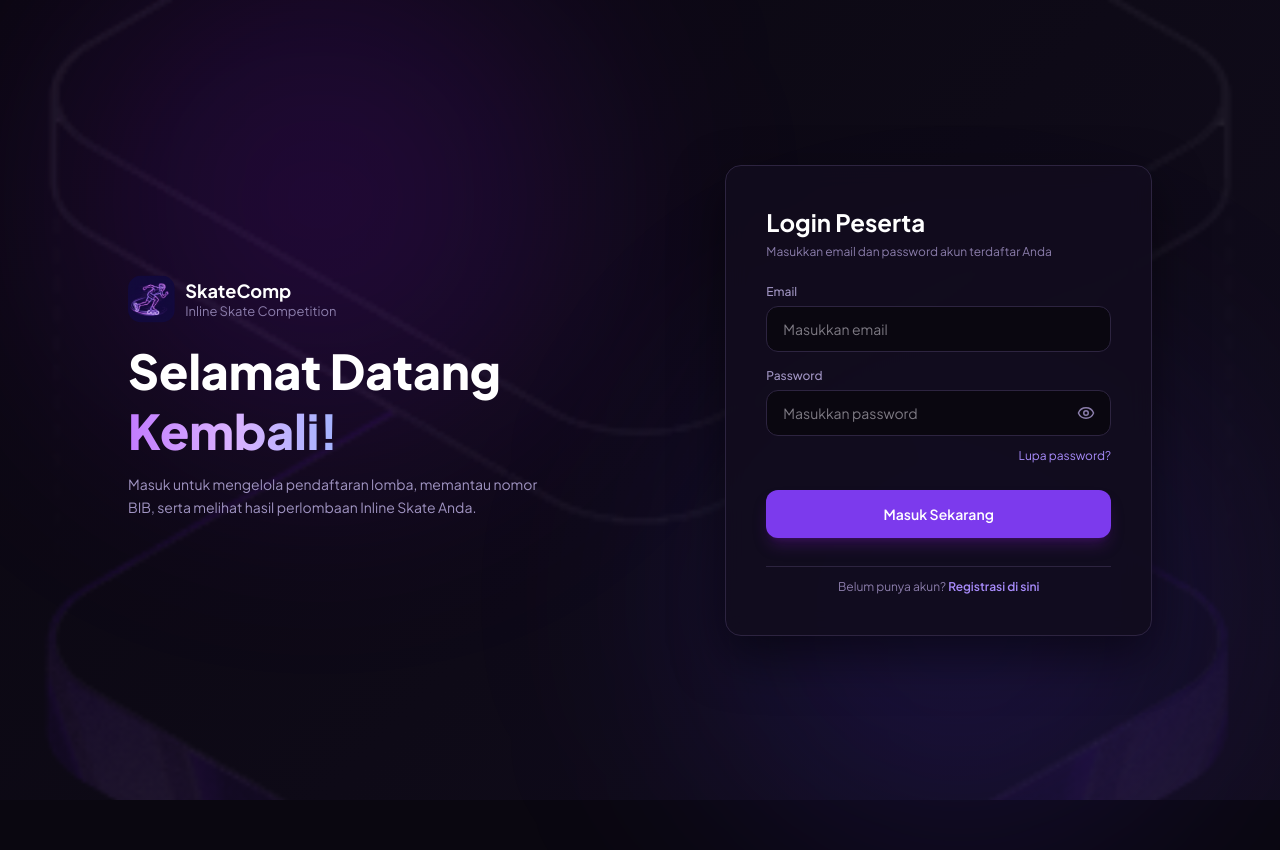
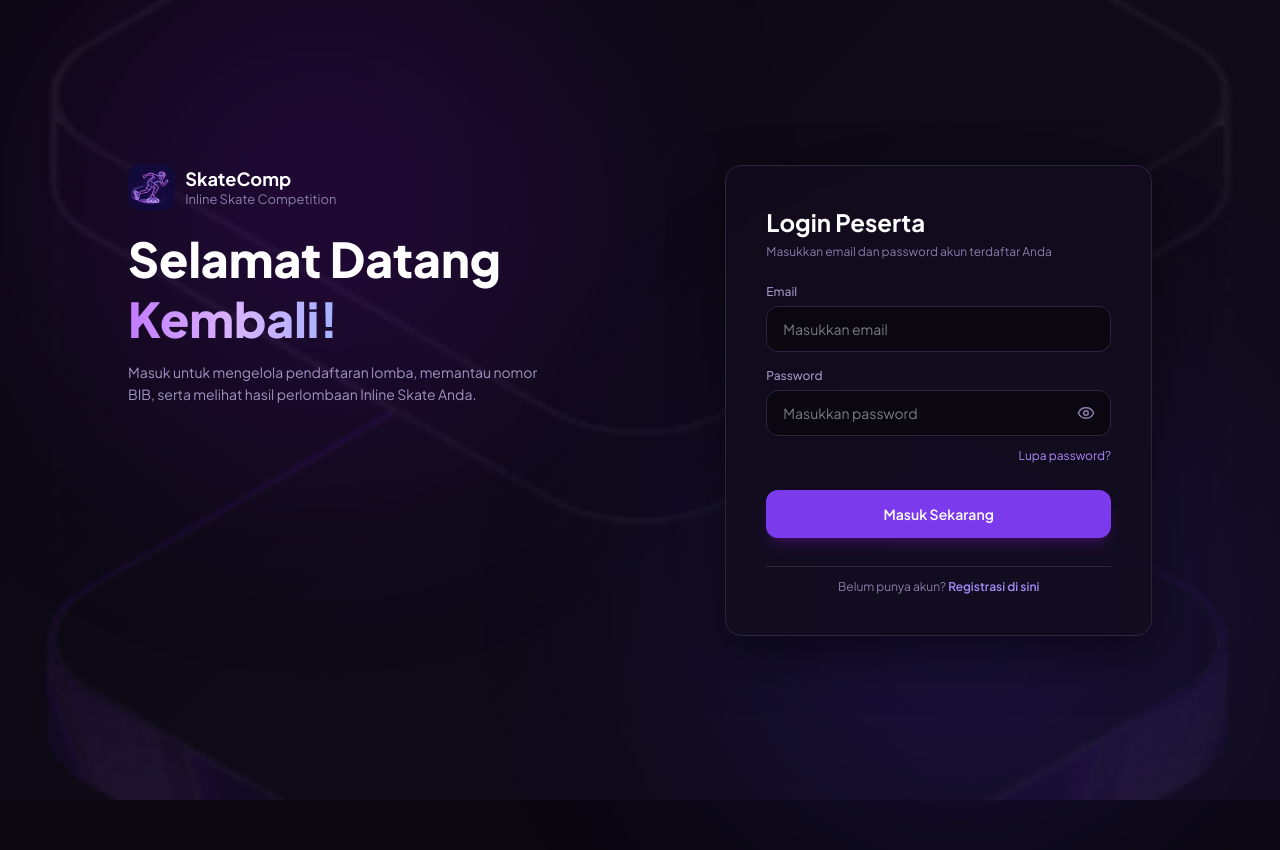
Before and after one commit to firmanizzani/SkateComp, a React (Vite) app: page /login in a window 1280 px wide. Built offline with nearby package versions, Linux system fonts and the light colour scheme.

Commit message:
style: align left branding content with top edge of login card

```diff
--- a/src/pages/LoginPage.tsx
+++ b/src/pages/LoginPage.tsx
@@ -69,13 +69,13 @@ export default function LoginPage() {
       <div className="absolute top-1/4 left-1/4 -translate-x-1/2 -translate-y-1/2 w-[500px] h-[500px] bg-purple-600/15 rounded-full blur-[120px] pointer-events-none" />
       <div className="absolute bottom-1/4 right-1/4 translate-x-1/2 translate-y-1/2 w-[500px] h-[500px] bg-indigo-600/15 rounded-full blur-[120px] pointer-events-none" />
 
-      <div className="w-full max-w-5xl flex flex-col md:flex-row items-center justify-between gap-8 lg:gap-12 relative z-10 my-auto">
+      <div className="w-full max-w-5xl flex flex-col md:flex-row items-start justify-between gap-8 lg:gap-12 relative z-10 my-auto">
         {/* Left Branding Content */}
         <motion.div
           initial={{ opacity: 0, x: -30 }}
           animate={{ opacity: 1, x: 0 }}
           transition={{ duration: 0.6 }}
-          className="w-full md:w-5/12 text-left hidden md:flex flex-col justify-center gap-6"
+          className="w-full md:w-5/12 text-left hidden md:flex flex-col justify-start gap-6 pt-1"
         >
           <Logo size="lg" />
 
```
